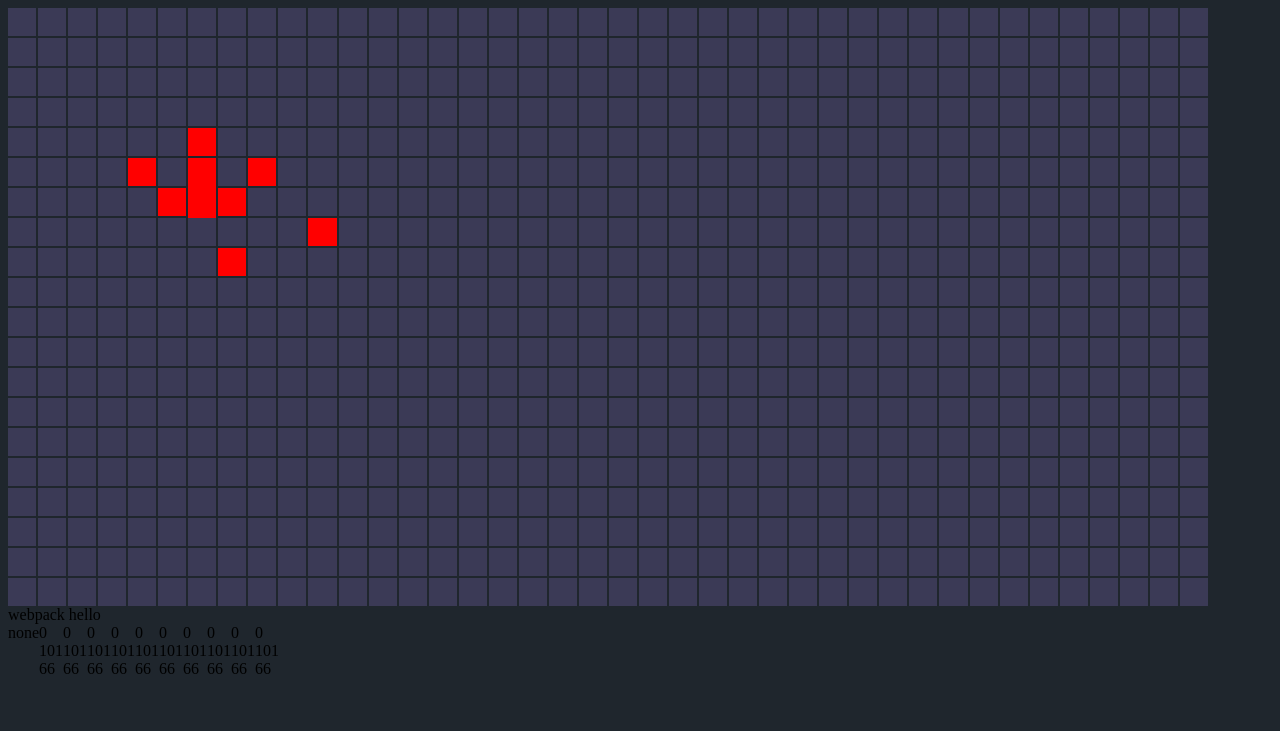
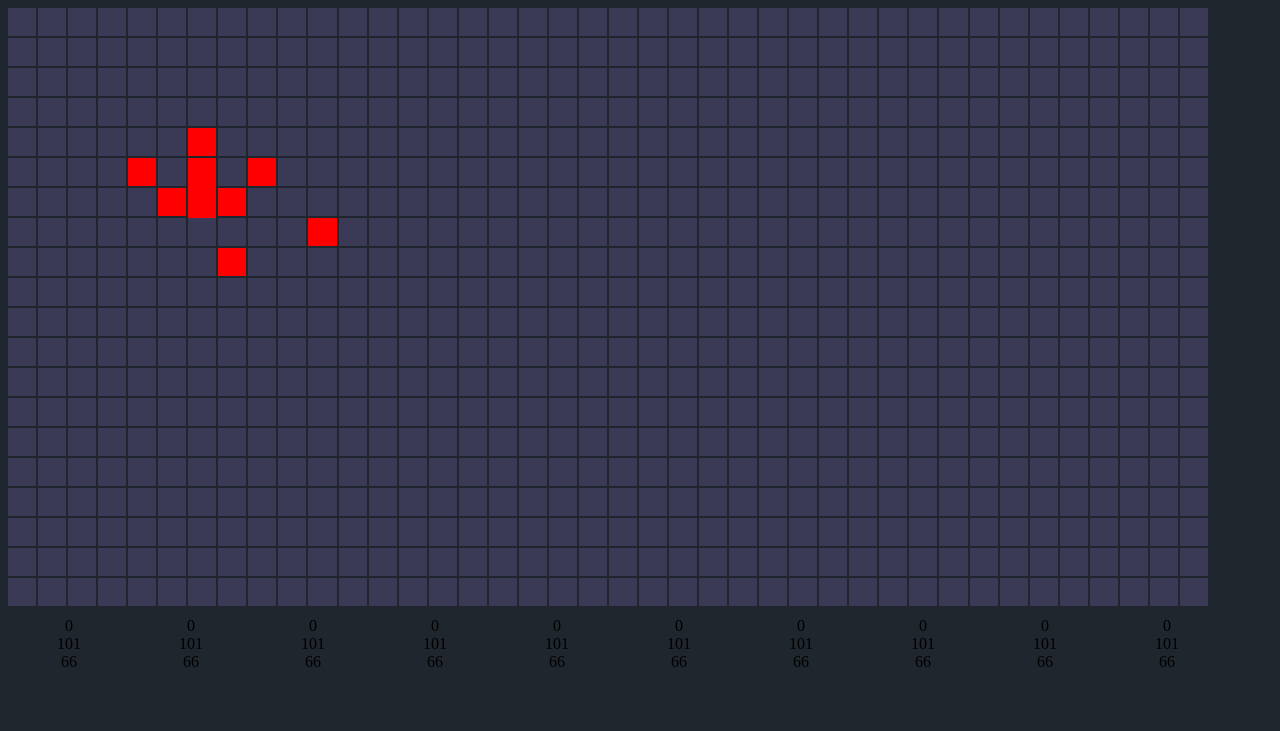
Before and after one commit to alyxmomsen/game_0, a website built with webpack: page src/template.html in a window 1280 px wide. Built offline with nearby package versions, Linux system fonts and the light colour scheme.

Commit message:
some style ui

```diff
--- a/src/gameobjects/gameobject.ts
+++ b/src/gameobjects/gameobject.ts
@@ -60,12 +60,11 @@ export default class GameObject {
 
   movement: Movement;
 
-
   /* ================================ */
 
   /* -------- html --------- */
 
-  UI:GameObjectUI_HTML ;
+  UI: GameObjectUI_HTML;
 
   infc_display: {
     title: HTMLElement;
@@ -107,13 +106,12 @@ export default class GameObject {
     } else if (y !== 0) {
       this.movement.direction = { x, y };
     }
-
   }
 
   update({
     keys,
     objects,
-    fieldDimentions ,
+    fieldDimentions,
   }: {
     keys: string[];
     objects: GameObject[];
@@ -152,8 +150,13 @@ export default class GameObject {
       this.isDied = true;
     }
 
-    if(this.position.x > fieldDimentions.width || this.position.x < -1 || this.position.y > fieldDimentions.height || this.position.y < -1) {
-      this.isDied = true ;
+    if (
+      this.position.x > fieldDimentions.width ||
+      this.position.x < -1 ||
+      this.position.y > fieldDimentions.height ||
+      this.position.y < -1
+    ) {
+      this.isDied = true;
     }
 
     return keys.includes(" ") &&
@@ -171,12 +174,12 @@ export default class GameObject {
 
   render() {
 
-    this.UI.update({title:this.id.toString() , health:this.health.toString() , armor:this.armor.health.toString()});
+    this.UI.update({
+      title: this.id.toString(),
+      health: this.health.toString(),
+      armor: this.armor.health.toString(),
+    });
 
-    // this.infc_display.health.innerText = `${this.health}`;
-    // // this.infc_display.id.innerText = `${this.id}`;
-    // this.infc_display.armor.innerText = `${this.armor.health}`;
-    // this.infc_display.mainHTMLElement.style.backgroundColor = this.color;
   }
 
   constructor({
@@ -189,7 +192,6 @@ export default class GameObject {
     health,
     weapons,
   }: GameObjectConstructor) {
-
     this.movement = new Movement(walkTickValue, direction);
     this.position = position;
 
@@ -211,9 +213,11 @@ export default class GameObject {
     // this.backgroundColor = backgroundColor;
     this.main_html_element.style.backgroundColor = this.color;
 
-
-    this.UI = new GameObjectUI_HTML({title:this.id.toString() , health:this.health.toString() , armor:this.armor.health.toString()});
-
+    this.UI = new GameObjectUI_HTML({
+      title: this.id.toString(),
+      health: this.health.toString(),
+      armor: this.armor.health.toString(),
+    });
 
     this.infc_display = buildGameObjectStatsHTMLElement({
       objectTitle: this.kind,
--- a/src/index.ts
+++ b/src/index.ts
@@ -3,7 +3,6 @@ import Game from "./game/game";
 import "./styles/main.css";
 
 (function () {
-
   const root = document.querySelector<HTMLElement>(".root");
   const UI = document.querySelector<HTMLElement>("#stats-display");
 
--- a/src/library/objecthtml.ts
+++ b/src/library/objecthtml.ts
@@ -1,28 +1,44 @@
+export class GameObjectUI_HTML {
+  wrapper: HTMLElement;
 
-export class GameObjectUI_HTML {
+  title: HTMLElement;
+  health: HTMLElement;
+  armor: HTMLElement;
 
-    wrapper:HTMLElement ;
+  update({
+    title,
+    health,
+    armor,
+  }: {
+    title: string;
+    health: string;
+    armor: string;
+  }) {
+    this.title.innerText = title;
+    this.health.innerText = health;
+    this.armor.innerText = armor;
+  }
 
-    title:HTMLElement ;
-    health:HTMLElement  ;
-    armor:HTMLElement ;
+  constructor({
+    title,
+    health,
+    armor,
+  }: {
+    title: string;
+    health: string;
+    armor: string;
+  }) {
+    this.title = document.createElement("div");
+    this.title.innerText = title;
 
-    update({title , health , armor}:{title:string ; health:string ; armor:string}) {
+    this.health = document.createElement("div");
+    this.health.innerText = health;
 
-        this.title.innerText = title ;
-        this.health.innerText = health ;
-        this.armor.innerText = armor ;
-    }
+    this.armor = document.createElement("div");
+    this.armor.innerText = armor;
 
-    constructor ({title , health , armor}:{title:string ; health:string ; armor:string}) {
-        this.title = document.createElement('div');
-        this.title.innerText = title ;
-        this.health = document.createElement('div');
-        this.health.innerText = health ;
-        this.armor = document.createElement('div');
-        this.armor.innerText = armor ;
-
-        this.wrapper = document.createElement('div') ;
-        this.wrapper.append(this.title , this.armor , this.health ) ;
-    }
+    this.wrapper = document.createElement("div");
+    this.wrapper.className = "object-stats";
+    this.wrapper.append(this.title, this.armor, this.health);
+  }
 }
--- a/src/styles/main.css
+++ b/src/styles/main.css
@@ -36,7 +36,7 @@ div#stats-display {
 
 .object-stats {
   padding: 5px;
-  width: a;
+  /* width: 200px; */
   width: 100px;
   display: flex;
   flex-direction: column;
--- a/src/template.html
+++ b/src/template.html
@@ -8,11 +8,6 @@
   </head>
   <body>
     <div class="root"></div>
-    <div>webpack hello</div>
-    <!-- <div class="погода">
-        <button class="get-wether">получить погоду</button>
-        <div class="display">погода</div>
-    </div> -->
-    <div id="stats-display">none</div>
+    <div id="stats-display"></div>
   </body>
 </html>
```
Also changed, not shown: src/game/game.ts (+6 -11 lines), src/library/damage.ts (line endings or trailing spaces).
